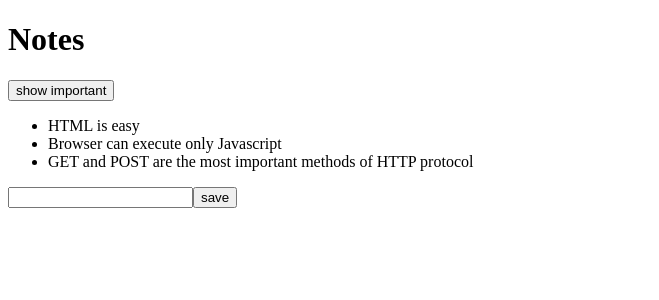
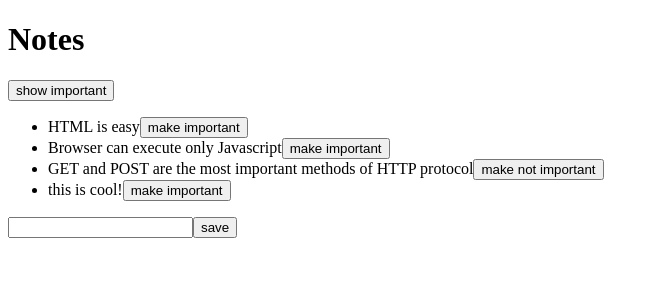
Before and after one commit to domssilva/fullstackopen, a React (Create React App) app in the folder part2/notes/: page / in a window 1280 px wide. Shown: the top 300 px of the page, without its empty margins (0-659 px from the left). Built offline with nearby package versions, Linux system fonts and the light colour scheme; data requests are answered from the project's data file.

Commit message:
part2 (d) - altering data in server

```diff
--- a/part2/notes/db.json
+++ b/part2/notes/db.json
@@ -4,7 +4,7 @@
       "id": 1,
       "content": "HTML is easy",
       "date": "2019-05-30T17:30:31.098Z",
-          "important": true
+      "important": false
     },
     {
       "id": 2,
@@ -17,6 +17,12 @@
       "content": "GET and POST are the most important methods of HTTP protocol",
       "date": "2019-05-30T19:20:14.298Z",
       "important": true
+    },
+    {
+      "content": "this is cool!",
+      "date": "2020-08-01T15:14:36.457Z",
+      "important": false,
+      "id": 4
     }
   ]
 }
--- a/part2/notes/src/App.js
+++ b/part2/notes/src/App.js
@@ -9,10 +9,22 @@
   const [newNote, setNewNote] = useState('')
   const [showAll, setShowAll] = useState(true)
 
+  const toggleImportance = id => {
+    const url = `http://localhost:3001/notes/${id}`
+    const note = notes.find(n => n.id === id)
+    const changedNote = {...note, important: !note.important} // '...note' creates a new object with copies of all the properties from the note object.
+
+    axios
+      .put(url, changedNote)
+      .then(response => {
+        setNotes(notes.map(
+          note => note.id !== id ? note : response.data
+        ))
+      })
+  }
+
   useEffect(() => {
-
     const eventHandler = response => {
-      console.log('promise fullfilled')
       setNotes(response.data)
     }
 
@@ -20,25 +32,24 @@
     promise.then(eventHandler)
   }, [])
 
-  console.log(notes)
-
   const addNote = (event) => {
     event.preventDefault()
     const noteObject = {
       content: newNote,
       date: new Date().toISOString(),
       important: Math.random() < 0.5,
-      id: notes.length + 1,
+      //id: notes.length + 1, // it's better to let the server generate ids for our resources
     }
 
-    setNotes(
-      notes.concat(noteObject)
-    )
-    setNewNote('')
+   axios
+    .post('http://localhost:3001/notes', noteObject)
+    .then(response => {
+      setNotes(notes.concat(response.data)) // important: concat does not change the component's original state, it creates a new copy of the list
+      setNewNote('')
+    })
   }
 
   const handleNoteChange = (event) => {
-    console.log(event.target)
     setNewNote(event.target.value)
   }
 
@@ -59,7 +70,7 @@
       </div>
       <ul>
         {notesToShow.map((note) =>
-          <Note key={note.id} note={note} />
+          <Note key={note.id} note={note} toggleImportance={() => {toggleImportance(note.id)}}/>
         )}
       </ul>
       <form onSubmit={addNote}>
--- a/part2/notes/src/components/Note.jsx
+++ b/part2/notes/src/components/Note.jsx
@@ -1,9 +1,17 @@
 import React from 'react'
 
-const Note = ({ note }) => (
-  <li>
-    {note.content}
-  </li>
-)
+const Note = ({ note, toggleImportance }) => {
+
+  const label = note.important ? 'make not important' : 'make important'
+
+  return (
+    <li>
+      {note.content}
+      <button onClick={toggleImportance}>
+        {label}
+      </button>
+    </li>
+  )
+}
 
 export default Note
```
Lines whose indentation alone changed are shown as unchanged.
